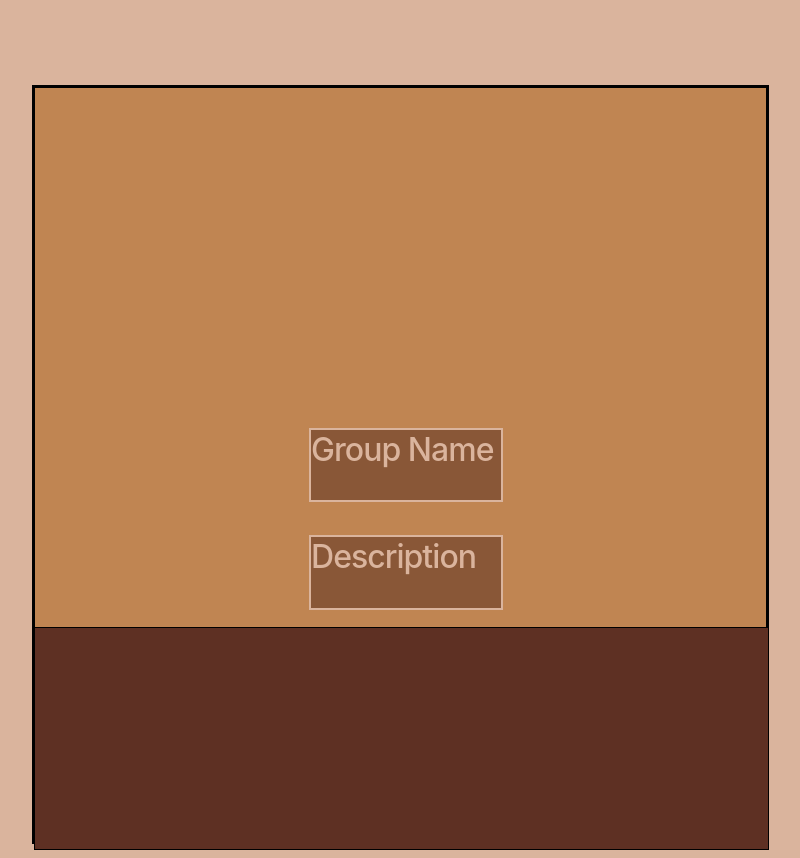
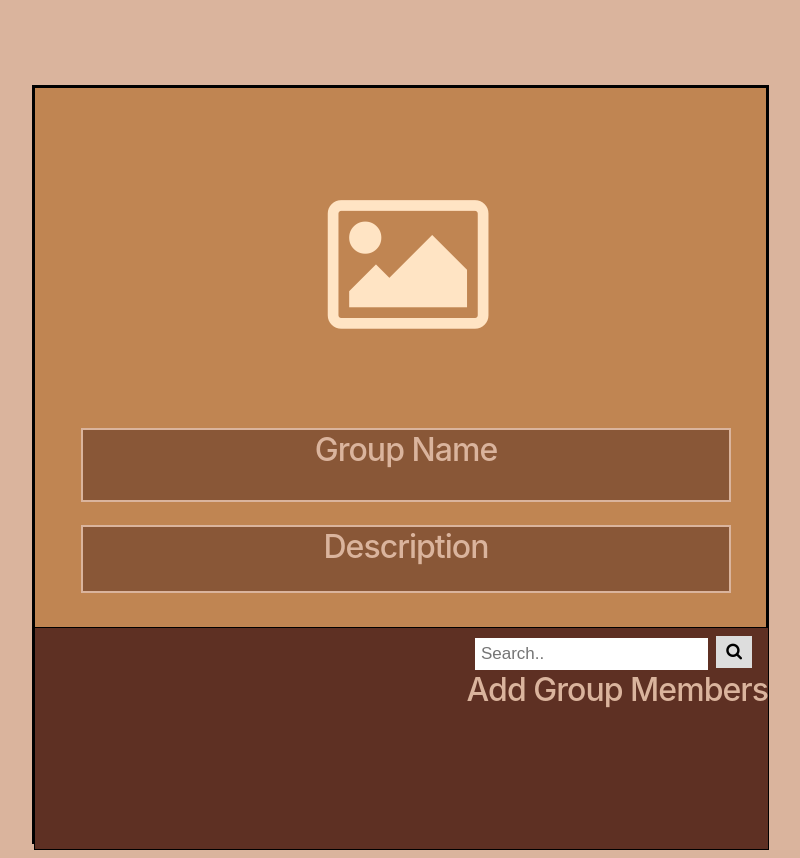
Before and after one commit to maddogg91/study-buddy, a Flask app: page /createGroup in a window 1280 px wide; the page is wider, and only the part inside the window is pictured. Shown: the part 131-989 px from the top of that part, without its empty margins (259-1059 px from the left). Run offline with Flask 2, Linux system fonts and the light colour scheme.

Commit message:
adding in final changes with tool bar

```diff
--- a/static/createGroup.css
+++ b/static/createGroup.css
@@ -30,25 +30,26 @@ width: 735px;
 height: 223px;
 left: 285px;
 top: 750px;
-
+font-family: 'Inter';
+font-style: normal;
+font-weight: 500;
+font-size: 32px;
+line-height: 39px;
+letter-spacing: -0.03em;
+text-align: center;
+color: #DAB49D;
 background: #5E3023;
 border: 1px solid #000000;
 }
 .groupName{
 box-sizing: border-box;
 
-position: absolute;
-width: 620px;
-height: 67px;
-left: 332px;
-top: 541px;
-
 background: #895737;
 border: 2px solid #DAB49D;
 position: absolute;
-width: 194px;
+width: 650px;
 height: 74px;
-left: 560px;
+left: 332px;
 top: 551px;
 
 font-family: 'Inter';
@@ -57,26 +58,21 @@ font-weight: 500;
 font-size: 32px;
 line-height: 39px;
 letter-spacing: -0.03em;
-
+text-align: center;
 color: #DAB49D;
 
 }
 .description{
 box-sizing: border-box;
 
-position: absolute;
-width: 620px;
-height: 68px;
-left: 332px;
-top: 648px;
 
 background: #895737;
 border: 2px solid #DAB49D;
 position: absolute;
-width: 194px;
-height: 75px;
-left: 560px;
-top: 658px;
+width: 650px;
+height: 68px;
+left: 332px;
+top: 648px;
 
 font-family: 'Inter';
 font-style: normal;
@@ -84,7 +80,7 @@ font-weight: 500;
 font-size: 32px;
 line-height: 39px;
 letter-spacing: -0.03em;
-
+text-align: center;
 color: #DAB49D;
 
 }
@@ -115,3 +111,38 @@ position: center;
 .active {
 background-color: #895737;
 }
+.addGrouppic{
+  position: absolute;
+  width: 156.21px;
+  height: 151.08px;
+  left: 578.64px;
+  top: 303.76px;
+  text-align: center;
+  font-size:150px;
+  color: bisque;
+}
+
+.bottompanel .search-container {
+  float: right;
+}
+.bottompanel input[type=text] {
+  padding: 6px;
+  margin-top: 8px;
+  font-size: 17px;
+  border: none;
+}
+
+.bottompanel .search-container button {
+  float: right;
+  padding: 6px 10px;
+  margin-top: 8px;
+  margin-right: 16px;
+  background: #ddd;
+  font-size: 17px;
+  border: none;
+  cursor: pointer;
+}
+
+.bottompanel .search-container button:hover {
+  background: #ccc;
+}
--- a/templates/createGroup.html
+++ b/templates/createGroup.html
@@ -12,7 +12,19 @@
           </div>
         <div class="panel"></div>
         <div class="bottompanel"></div>
+        <div class="addGrouppic"><i class="fa fa-picture-o fa5px" aria-hidden="true"></i></a></i></div>
         <div class="groupName">Group Name</div>
         <div class="description">Description</div>
+
+        <div class="bottompanel">
+
+        <div class="search-container">
+            <form action="/action_page.php">
+              <input type="text" placeholder="Search.." name="search">
+              <button type="submit"><i class="fa fa-search"></i></button>
+            </form>
+            Add Group Members
+          </div>
+        </div>
     </body>
 </html>
```
Also changed, not shown: static/style.css (+29 -1 lines), templates/signUp.html (+8 -7 lines).
